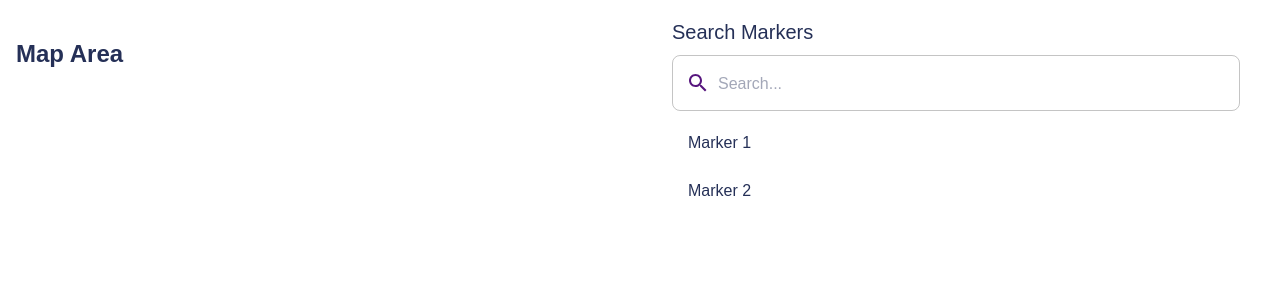
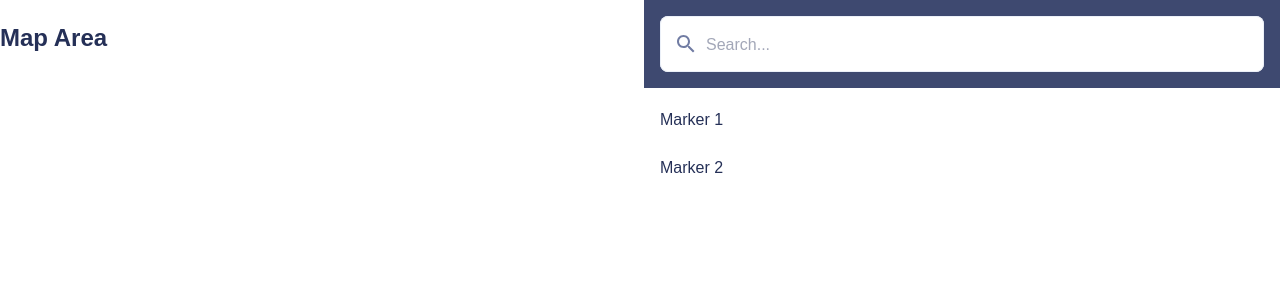
Before and after one commit to nikolatrajkovicITS/GeoFusion, a React (Vite) app: page / in a window 1280 px wide. Shown: the top 300 px of the page. Built offline with nearby package versions, Linux system fonts and the light colour scheme.

Commit message:
chore: adapted styles for search bar

```diff
--- a/src/components/molecules/Search.jsx
+++ b/src/components/molecules/Search.jsx
@@ -4,15 +4,35 @@ import SearchIcon from '@mui/icons-material/Search';
 import ClearIcon from '@mui/icons-material/Clear';
 import debounce from 'lodash.debounce';
 import useAppState from '@/hooks/useAppState';
+import { styled } from '@mui/material/styles';
+
+const StyledTextField = styled(TextField)(({ theme }) => ({
+  '& .MuiOutlinedInput-root': {
+    backgroundColor: theme.palette.common.white,
+    borderRadius: theme.shape.borderRadius,
+    '& fieldset': {
+      borderColor: theme.palette.divider,
+    },
+    '&:hover fieldset': {
+      borderColor: theme.palette.action.hover,
+    },
+  },
+  '& .MuiOutlinedInput-input': {
+    padding: theme.spacing(1.25, 0),
+    minHeight: '56px',
+    boxSizing: 'border-box',
+  },
+  '& .MuiOutlinedInput-adornedEnd': {
+    paddingRight: 0,
+  },
+}));
 
 const Search = React.memo(({ placeholder = 'Search...' }) => {
   const { setSearchTerm } = useAppState();
   const [localSearchTerm, setLocalSearchTerm] = useState('');
 
   const debouncedSearch = useCallback(
-    debounce(term => {
-      setSearchTerm(term);
-    }, 300),
+    debounce(term => setSearchTerm(term), 300),
     [setSearchTerm]
   );
 
@@ -31,7 +51,7 @@ const Search = React.memo(({ placeholder = 'Search...' }) => {
   }, [debouncedSearch]);
 
   return (
-    <TextField
+    <StyledTextField
       fullWidth
       variant="outlined"
       value={localSearchTerm}
@@ -40,7 +60,7 @@ const Search = React.memo(({ placeholder = 'Search...' }) => {
       InputProps={{
         startAdornment: (
           <InputAdornment position="start">
-            <SearchIcon aria-label="search icon" color="action" />
+            <SearchIcon sx={{ color: 'text.secondary' }} />
           </InputAdornment>
         ),
         endAdornment: localSearchTerm && (
--- a/src/components/organisms/AppContent.jsx
+++ b/src/components/organisms/AppContent.jsx
@@ -5,11 +5,11 @@ import TableSearch from '@/components/organisms/TableSearch';
 
 function AppContent() {
   return (
-    <Box display="flex" padding={2} height="100vh">
+    <Box display="flex" height="100vh">
       <Box flex={1} paddingRight={1}>
         <MapContainer />
       </Box>
-      <Box flex={1} paddingLeft={1}>
+      <Box flex={1}>
         <TableSearch />
       </Box>
     </Box>
--- a/src/components/organisms/TableSearch.jsx
+++ b/src/components/organisms/TableSearch.jsx
@@ -1,11 +1,5 @@
 import React, { useMemo, useCallback } from 'react';
-import {
-  Container,
-  Typography,
-  List,
-  ListItem,
-  ListItemText,
-} from '@mui/material';
+import { List, ListItem, ListItemText, Box } from '@mui/material';
 import Search from '@/components/molecules/Search';
 import useAppState from '@/hooks/useAppState';
 import { POLYGON } from '@/constants';
@@ -32,11 +26,10 @@ const TableSearch = () => {
   );
 
   return (
-    <Container>
-      <Typography variant="h6" gutterBottom>
-        Search {editingMode === POLYGON ? 'Polygons' : 'Markers'}
-      </Typography>
-      <Search />
+    <Box>
+      <Box sx={{ bgcolor: 'secondary.main' }} p={2}>
+        <Search />
+      </Box>
       <List>
         {filteredResults.map(item => (
           <ListItem key={item.id} onClick={() => handleSelectItem(item)}>
@@ -44,7 +37,7 @@ const TableSearch = () => {
           </ListItem>
         ))}
       </List>
-    </Container>
+    </Box>
   );
 };
 
--- a/src/styles/theme.js
+++ b/src/styles/theme.js
@@ -12,6 +12,7 @@ const COLORS = {
   actionHover: '#D898FF',
   infoMain: '#D898FF',
   divider: '#EBF0F8',
+  white: '#FFFFFF',
 };
 
 const TYPOGRAPHY = {
@@ -89,6 +90,9 @@ const theme = createTheme({
       primary: COLORS.textPrimary,
       secondary: COLORS.textSecondary,
     },
+    common: {
+      white: COLORS.white,
+    },
     background: {
       default: COLORS.backgroundDefault,
       paper: COLORS.backgroundPaper,
```
